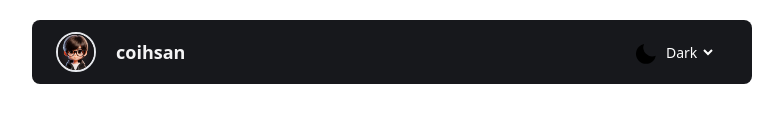
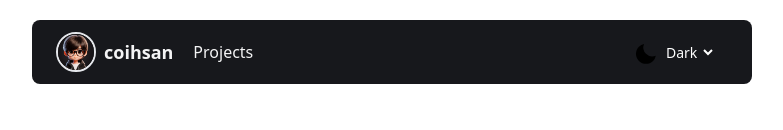
Before and after one commit to coihsan/beautiful-dust, a Next.js app: page / in a window 1280 px wide. Shown: the top 130 px of the page, without its empty margins (248-1031 px from the left). Built offline with nearby package versions, Linux system fonts and the light colour scheme.

Commit message:
Update Header.tsx

```diff
--- a/app/components/Header.tsx
+++ b/app/components/Header.tsx
@@ -4,7 +4,8 @@ export default function Header() {
   return (
     <header className="max-w-screen-md mx-auto bg-[#17181C] px-6 text-zinc-100 rounded-lg mt-5">
       <div className="w-full mx-auto flex items-center justify-between py-3">
-        <div className="flex items-center gap-5">
+        <div className="flex items-center">
+          <div className="flex items-center gap-2">
             <Image
               className="rounded-full border-2"
               src={"/avatar.webp"}
@@ -14,6 +15,10 @@ export default function Header() {
             />
             <span className="font-bold text-lg">coihsan</span>
           </div>
+          <nav className="ml-5">
+            <a href="">Projects</a>
+          </nav>
+        </div>
         <DarkMode />
       </div>
     </header>
```
Lines whose indentation alone changed are shown as unchanged.
